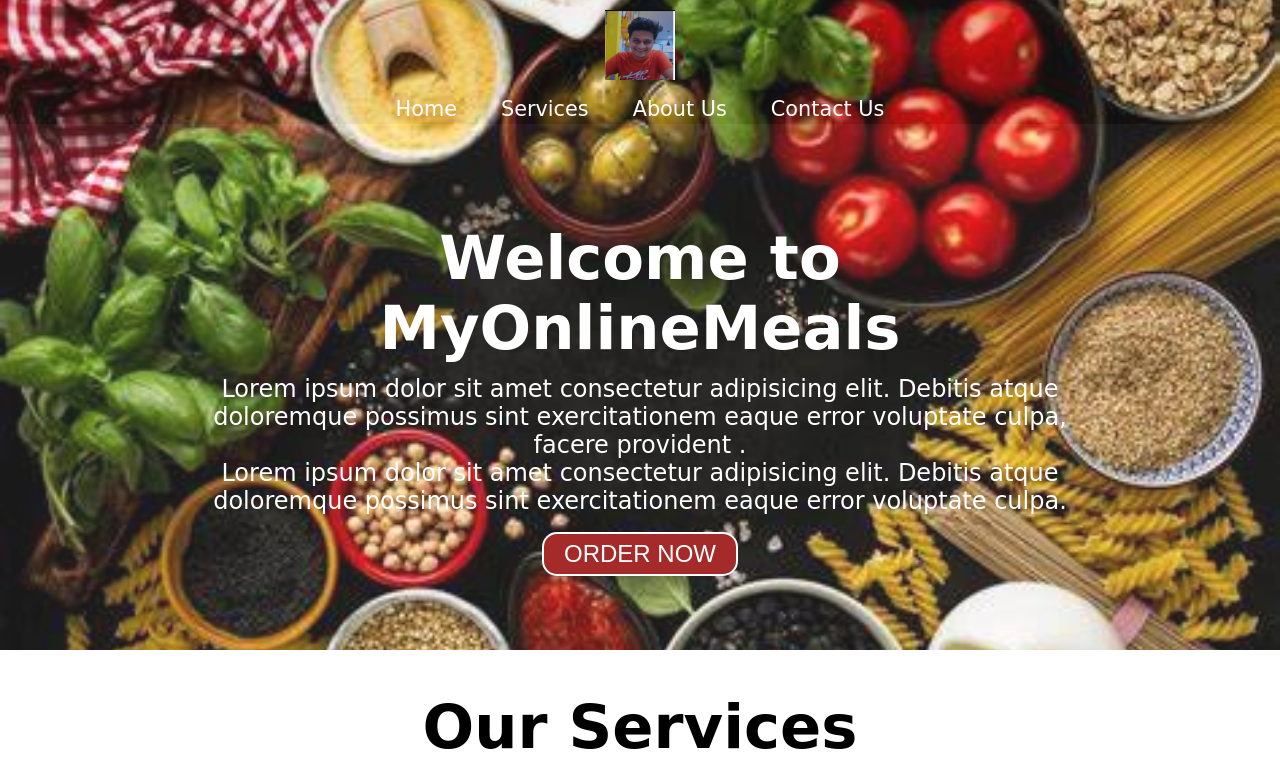
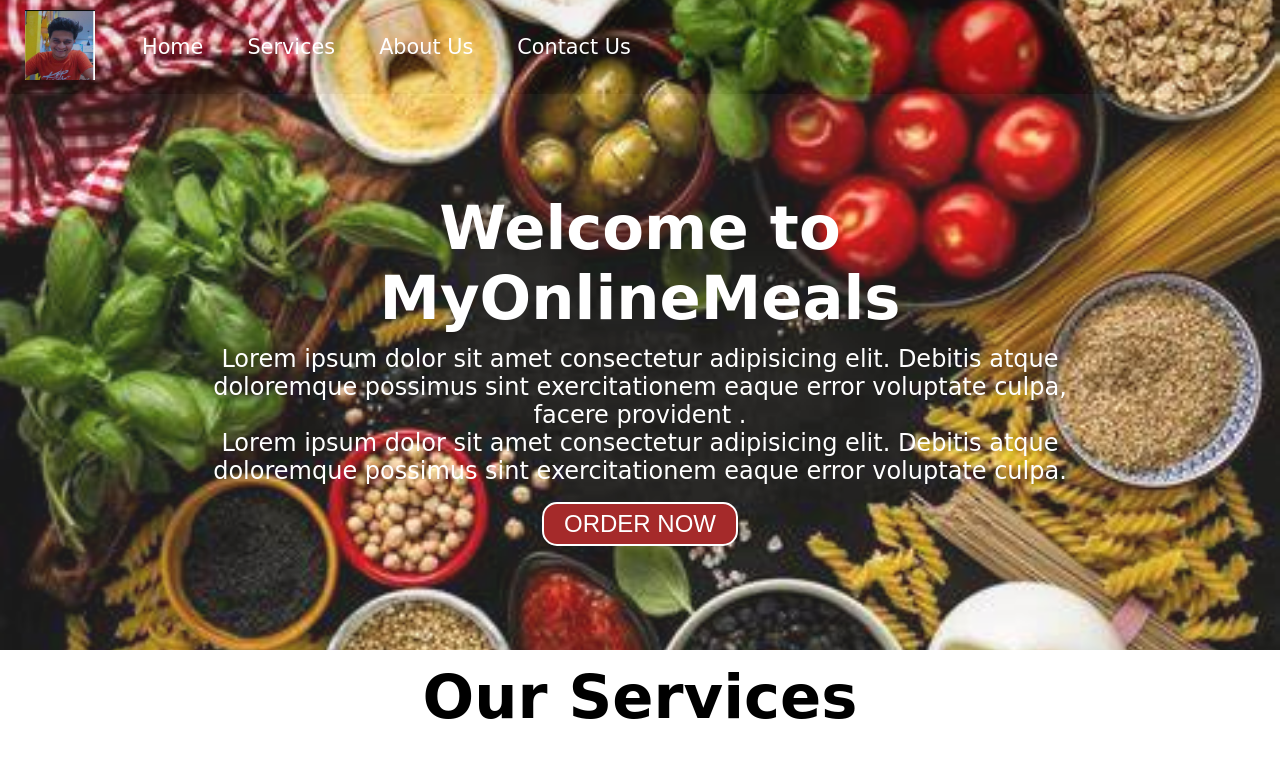
Before and after one commit to krish459/web-development, a plain HTML site: page FOOD WEBSITE/foweb.html in a window 1280 px wide. Shown: the top 784 px of the page. Drawn offline with Linux system fonts and the light colour scheme; files whose address does not match are found by name.

Commit message:
changes done

```diff
--- a/FOOD WEBSITE/foweb.html
+++ b/FOOD WEBSITE/foweb.html
@@ -5,7 +5,7 @@
     <meta http-equiv="X-UA-Compatible" content="IE=edge">
     <meta name="viewport" content="width=device-width, initial-scale=1.0">
     <title>Food delivery website | MyOnlineMeals.com</title>
-    <link rel="stylesheet" media="screen and (min-width: 1009px) and (max-width: 1600px)" href="css/phone.css">
+    <!-- <link rel="stylesheet" media="screen and (min-width: 1009px) and (max-width: 1600px)" href="css/phone.css"> -->
     <link rel="stylesheet" media="screen and (max-width: 1008px)" href="css/smallphone.css">
     <link rel="stylesheet" href="css/style.css">
 </head>
```
Also changed, not shown: BLOG/main.html (+2 -2 lines).
